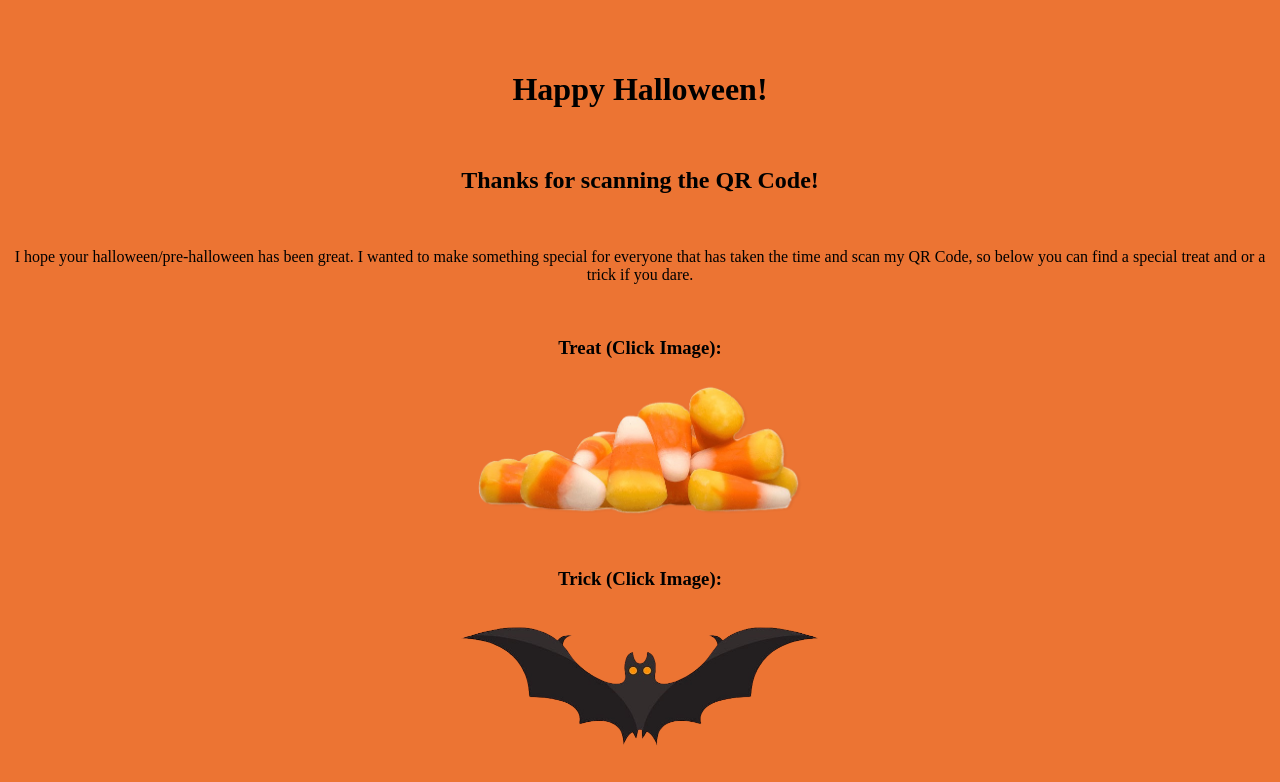
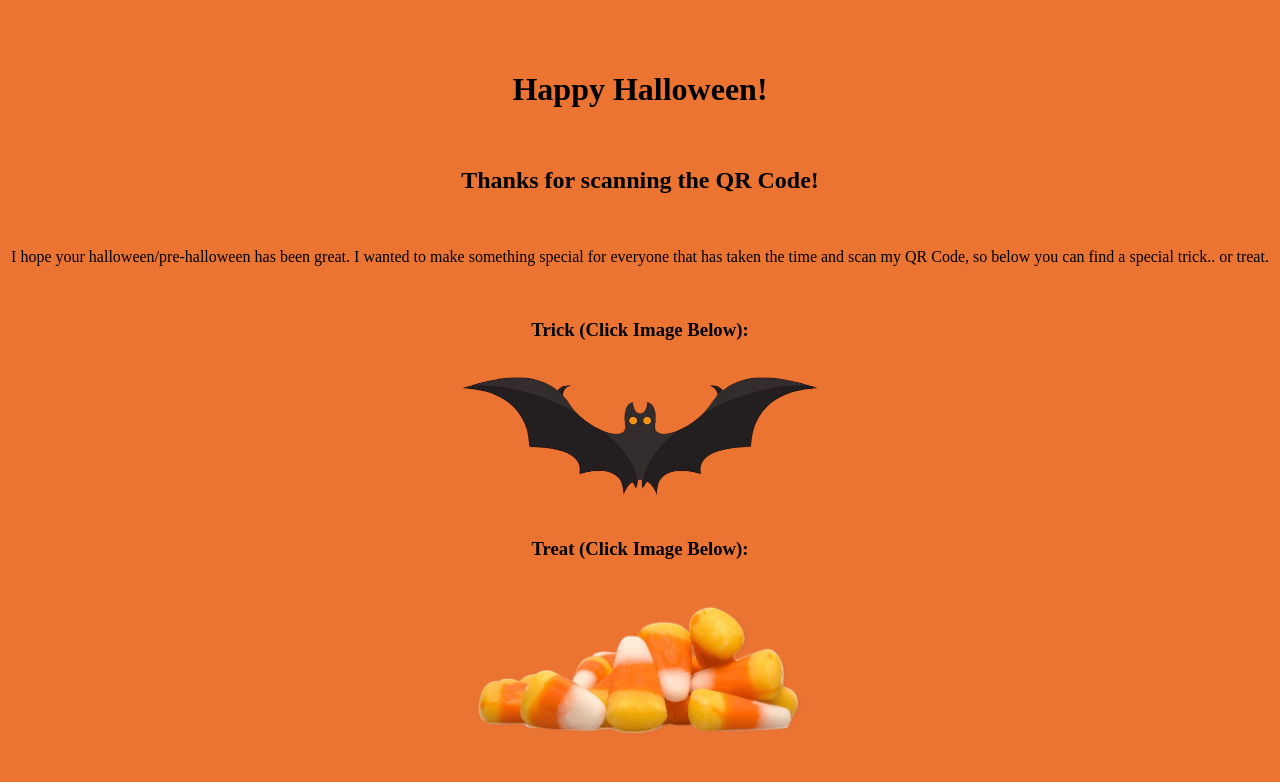
Before and after one commit to Wild-Rod/WildRod, a plain HTML site: page halloween.html in a window 1280 px wide. Drawn offline with Linux system fonts and the light colour scheme.

Commit message:
Update halloween.html

```diff
--- a/halloween.html
+++ b/halloween.html
@@ -10,7 +10,7 @@
     <style>
        body {
             background-color: #EC7433; /* Light blue background */
-            font-family: 'Ghoulish'; /* Playful font */
+            font-family: 'Chiller'; /* Playful font */
             text-align: center; /* Center align text */
             margin: 0;
             padding: 0;
@@ -53,21 +53,23 @@
 
     <br>
 
-    <p>I hope your halloween/pre-halloween has been great. I wanted to make something special for everyone that has taken the time and scan my QR Code, so below you can find a special treat and or a trick if you dare.</p>
+    <p>I hope your halloween/pre-halloween has been great. I wanted to make something special for everyone that has taken the time and scan my QR Code, so below you can find a special trick.. or treat.</p>
+
+    <br>
+<h3> Trick (Click Image Below): </h3>
+    <br>
+
+    <a href="https://www.youtube.com/watch?v=xvFZjo5PgG0" target="_blank">
+        <img src="bat.png" alt="Special Trick" class="bat">
+    </a>
 
     <br>
 
-    <h3> Treat (Click Image): </h3>
-    <a href="https://www.youtube.com/watch?v=xvFZjo5PgG0" target="_blank">
+
+    <h3> Treat (Click Image Below): </h3>
+    <br>
+    <a href="https://www.youtube.com/watch?v=JX1gUaRydFo&list=PLNYfZb7nbwboK9o0GFFcUYerIJo13FgmC&amp;index=3" target="_blank">
         <img src="candycorn.png" alt="Special Treat" class="candycorn">
-    </a>
-
-    <br>
-    <h3> Trick (Click Image): </h3>
-    <br>
-
-    <a href="https://www.youtube.com/embed/0vEfDtV1MQU" target="_blank">
-        <img src="bat.png" alt="Special Trick" class="bat">
     </a>
 </body>
 </html>
```
